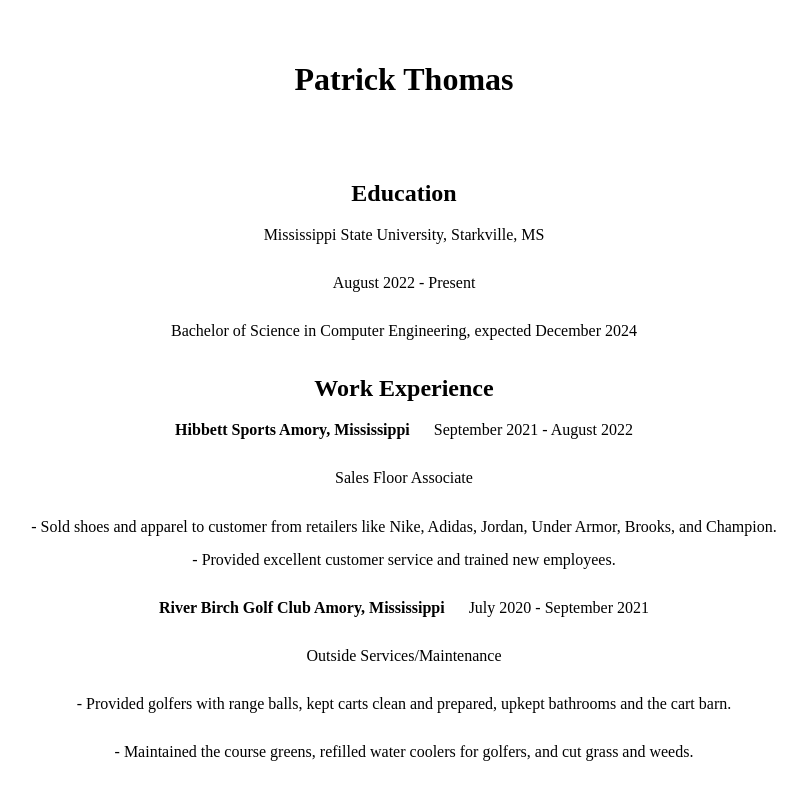
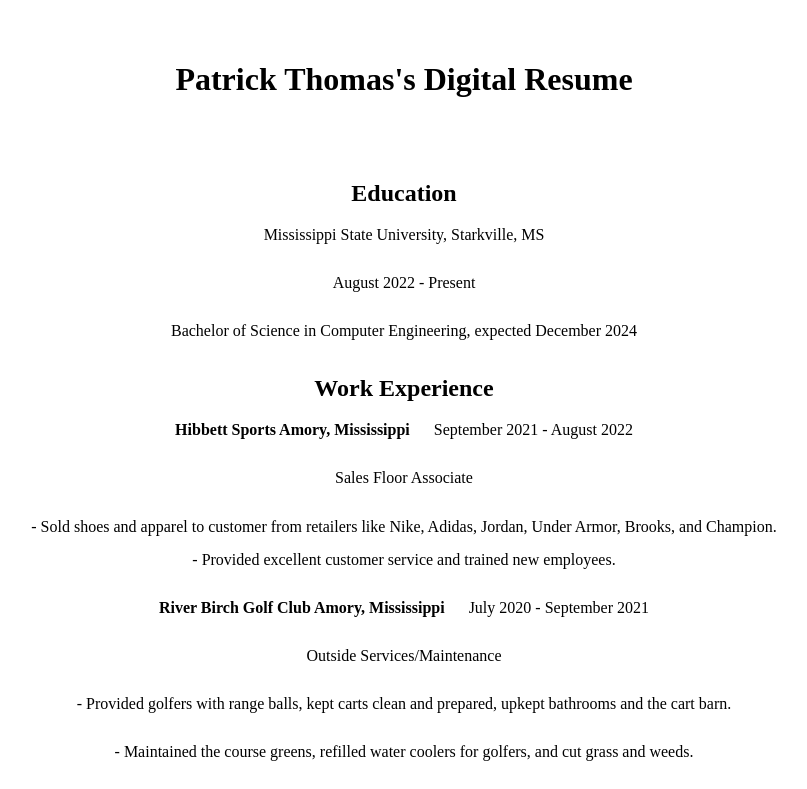
Before and after one commit to PatMatt12/Resume-repo, a plain HTML site: page index.html in a window 1280 px wide. Shown: the top 789 px of the page, without its empty margins (236-1043 px from the left). Drawn offline with Linux system fonts and the light colour scheme.

Commit message:
Added index.html

```diff
--- a/index.html
+++ b/index.html
@@ -48,7 +48,7 @@ h2 {
     <header>
   <center>
 
-<h1>Patrick Thomas</h1>
+<h1>Patrick Thomas's Digital Resume</h1>
     </center>
     </header>
   <body>
```
